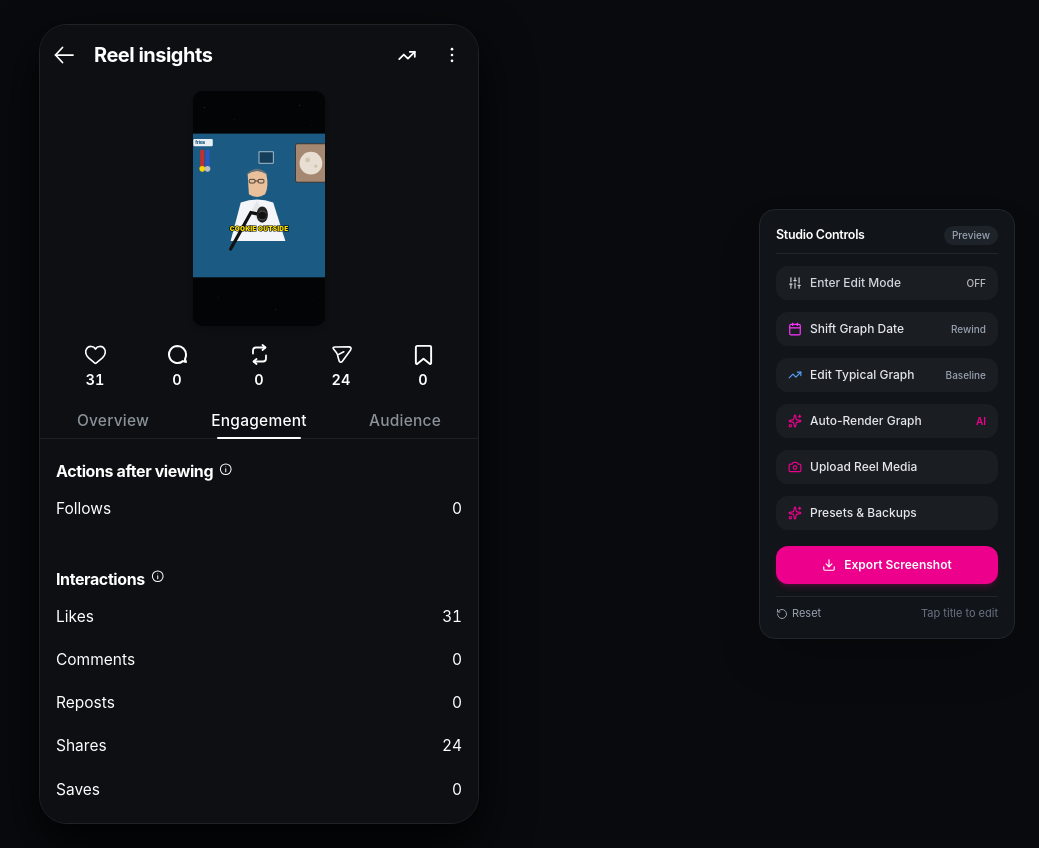
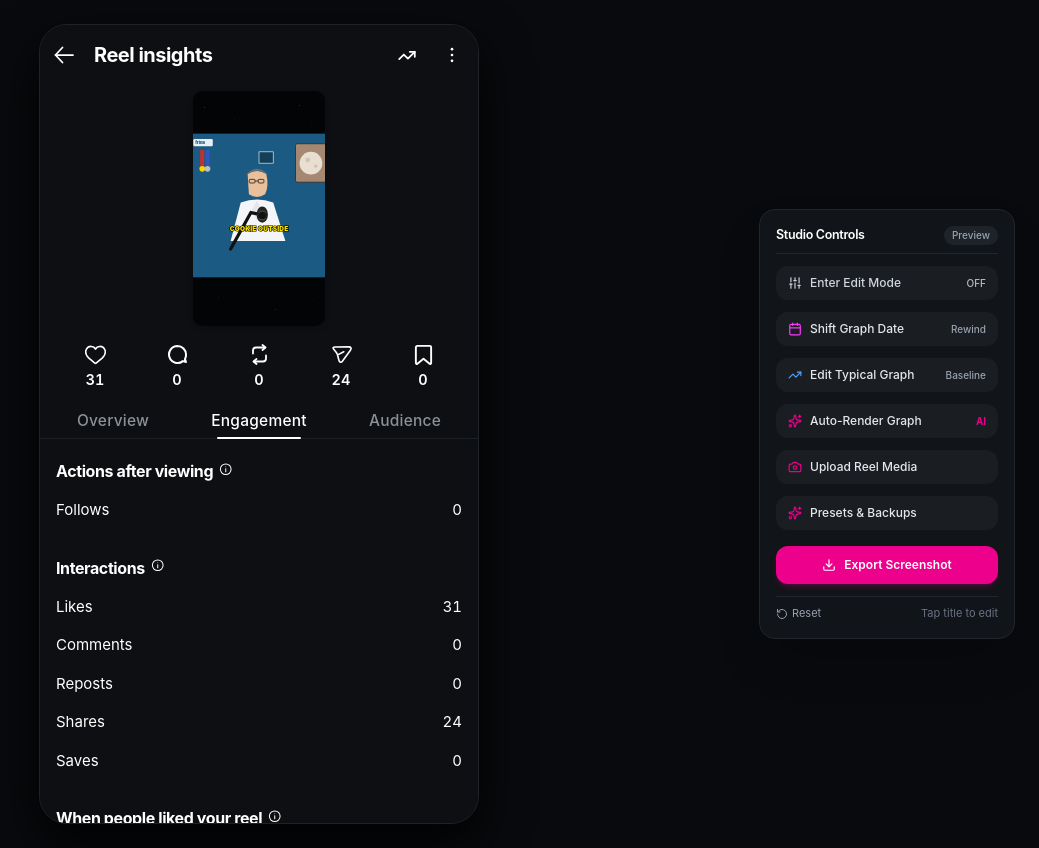
Before and after one commit to privatechat-teamofficial/Instagram-reel-insight-editor-, a React (Vite) app: page / in a window 1280 px wide. Both pictures are taken after a click on the button "Engagement". Shown: the whole page, without its empty margins (241-1280 px from the left). Built offline with nearby package versions, Linux system fonts and the light colour scheme; a web font is replaced by a local one.

Commit message:
style: refine UI spacing and visual layout
Adjust padding, margins, and component heights in Audience and Engagement tabs to improve visual fidelity. Update asset references in index.html.

```diff
--- a/src/components/EngagementTab.tsx
+++ b/src/components/EngagementTab.tsx
@@ -47,20 +47,20 @@ export const EngagementTab: React.FC = () => {
   return (
     <div className="flex flex-col px-4 pt-6 pb-14 w-full text-white select-none bg-[#0d0f12]">
       {/* 1. Actions after viewing */}
-      <section className="flex flex-col gap-2">
+      <section className="flex flex-col">
         <div className="flex items-center gap-1.5 text-[16px] font-bold text-white tracking-tight leading-none">
           <span className="leading-none">Actions after viewing</span>
           <InfoCircleIcon className="w-[13.5px] h-[13.5px] text-white" />
         </div>
 
-        <div className="flex items-center justify-between py-2.5">
-          <span className="text-[15.5px] font-normal text-white">Follows</span>
+        <div className="flex items-center justify-between py-1.5 mt-3.5">
+          <span className="text-[15px] font-normal text-white">Follows</span>
           <EditableValue
             path="engagement.followsAfterViewing"
             title="Follows after viewing"
             type="number"
             value={data.engagement.followsAfterViewing}
-            className="text-[15.5px] font-normal text-white tabular-numbers"
+            className="text-[15px] font-normal text-white tabular-numbers"
           >
             {formatNumber(data.engagement.followsAfterViewing)}
           </EditableValue>
@@ -68,22 +68,22 @@ export const EngagementTab: React.FC = () => {
       </section>
 
       {/* 2. Interactions Breakdown */}
-      <section className="flex flex-col gap-2 mt-10">
+      <section className="flex flex-col mt-8">
         <div className="flex items-center gap-1.5 text-[16px] font-bold text-white tracking-tight leading-none">
           <span className="leading-none">Interactions</span>
           <InfoCircleIcon className="w-[13.5px] h-[13.5px] text-white" />
         </div>
 
-        <div className="flex flex-col gap-2 py-1">
+        <div className="flex flex-col gap-1 mt-3.5">
           {/* Likes */}
           <div className="flex items-center justify-between py-1.5">
-            <span className="text-[15.5px] font-normal text-white">Likes</span>
+            <span className="text-[15px] font-normal text-white">Likes</span>
             <EditableValue
               path="topMetrics.likes"
               title="Likes count"
               type="number"
               value={data.topMetrics.likes}
-              className="text-[15.5px] font-normal text-white tabular-numbers"
+              className="text-[15px] font-normal text-white tabular-numbers"
             >
               {formatNumber(data.topMetrics.likes)}
             </EditableValue>
@@ -91,13 +91,13 @@ export const EngagementTab: React.FC = () => {
 
           {/* Comments */}
           <div className="flex items-center justify-between py-1.5">
-            <span className="text-[15.5px] font-normal text-white">Comments</span>
+            <span className="text-[15px] font-normal text-white">Comments</span>
             <EditableValue
               path="topMetrics.comments"
               title="Comments count"
               type="number"
               value={data.topMetrics.comments}
-              className="text-[15.5px] font-normal text-white tabular-numbers"
+              className="text-[15px] font-normal text-white tabular-numbers"
             >
               {formatNumber(data.topMetrics.comments)}
             </EditableValue>
@@ -105,13 +105,13 @@ export const EngagementTab: React.FC = () => {
 
           {/* Reposts */}
           <div className="flex items-center justify-between py-1.5">
-            <span className="text-[15.5px] font-normal text-white">Reposts</span>
+            <span className="text-[15px] font-normal text-white">Reposts</span>
             <EditableValue
               path="topMetrics.reposts"
               title="Reposts count"
               type="number"
               value={data.topMetrics.reposts}
-              className="text-[15.5px] font-normal text-white tabular-numbers"
+              className="text-[15px] font-normal text-white tabular-numbers"
             >
               {formatNumber(data.topMetrics.reposts)}
             </EditableValue>
@@ -119,13 +119,13 @@ export const EngagementTab: React.FC = () => {
 
           {/* Shares */}
           <div className="flex items-center justify-between py-1.5">
-            <span className="text-[15.5px] font-normal text-white">Shares</span>
+            <span className="text-[15px] font-normal text-white">Shares</span>
             <EditableValue
               path="topMetrics.shares"
               title="Shares count"
               type="number"
               value={data.topMetrics.shares}
-              className="text-[15.5px] font-normal text-white tabular-numbers"
+              className="text-[15px] font-normal text-white tabular-numbers"
             >
               {formatNumber(data.topMetrics.shares)}
             </EditableValue>
@@ -133,13 +133,13 @@ export const EngagementTab: React.FC = () => {
 
           {/* Saves */}
           <div className="flex items-center justify-between py-1.5">
-            <span className="text-[15.5px] font-normal text-white">Saves</span>
+            <span className="text-[15px] font-normal text-white">Saves</span>
             <EditableValue
               path="topMetrics.saves"
               title="Saves count"
               type="number"
               value={data.topMetrics.saves}
-              className="text-[15.5px] font-normal text-white tabular-numbers"
+              className="text-[15px] font-normal text-white tabular-numbers"
             >
               {formatNumber(data.topMetrics.saves)}
             </EditableValue>
@@ -148,7 +148,7 @@ export const EngagementTab: React.FC = () => {
       </section>
 
       {/* 3. When people liked your reel */}
-      <section className="flex flex-col gap-2 mt-10">
+      <section className="flex flex-col mt-8">
         <div className="flex items-center justify-between">
           <div className="flex items-center gap-1.5 text-[16px] font-bold text-white tracking-tight leading-none">
             <span className="leading-none">When people liked your reel</span>
@@ -170,10 +170,10 @@ export const EngagementTab: React.FC = () => {
         </div>
 
         {/* Center Thumbnail with Play Button matching Instagram reference */}
-        <div className="flex justify-center my-3">
+        <div className="flex justify-center mt-4 mb-3">
           <div
             onClick={() => isEditMode && setIsMediaModalOpen(true)}
-            className="relative w-[78px] h-[112px] rounded-[8px] overflow-hidden bg-[#000000] border border-[#222228] shadow cursor-pointer group"
+            className="relative w-[76px] h-[120px] rounded-[8px] overflow-hidden bg-[#000000] border border-[#222228] shadow cursor-pointer group"
           >
             {data.mediaType === 'video' ? (
               <video src={data.mediaUrl} className="w-full h-full object-cover" muted playsInline preload="metadata" />
```
Also changed, not shown: src/components/AudienceTab.tsx (+18 -18 lines), 4 other files (tests, documents, lock files or other folders).
